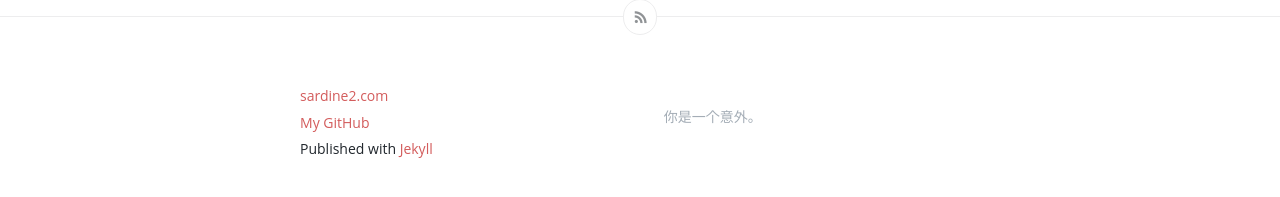
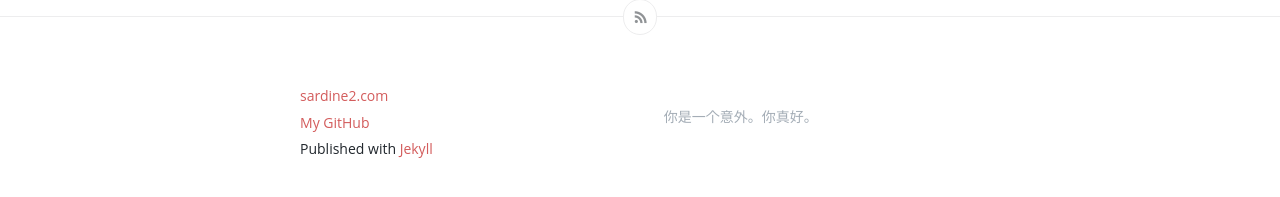
Before and after one commit to sardine2/wangshourong, a Jekyll site: the page built from index.html, in a window 1280 px wide and 900 px high, scrolled down 4466 px. Shown: the part 683-880 px from the top of the window. Built offline with Jekyll 4.4.1, drawn with Linux system fonts in a browser that asks for light colours; the list of posts is cut into pages by our own code.

Commit message:
Update _config.yml

```diff
--- a/_config.yml
+++ b/_config.yml
@@ -2,7 +2,7 @@
 title: Just for You
 header-img: "img/autumn2.jpg"
 tagline: "吉光片羽"
-description: "你是一个意外。"
+description: "你是一个意外。你真好。"
 baseurl: ""
 url: "http://sardine2.com"
 #url: "http://localhost:4000"
```
